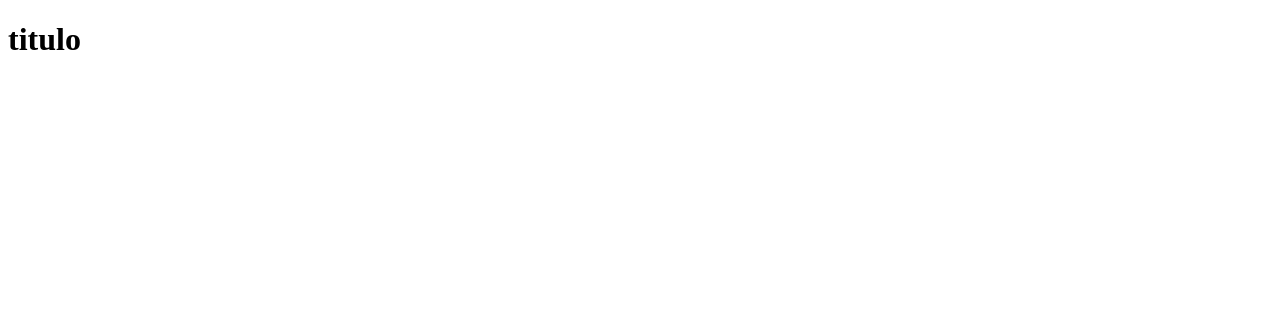
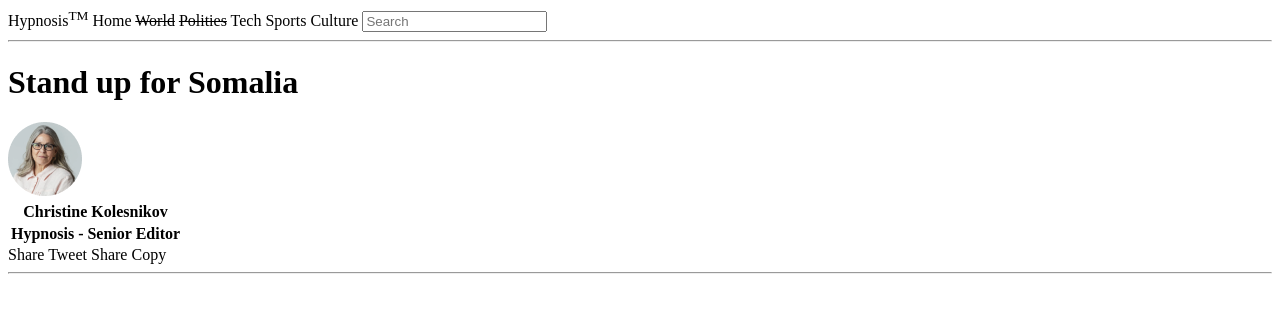
Before and after one commit to Edjhernandez/html_project, a website: page index.html in a window 1280 px wide. Drawn offline with Linux system fonts and the light colour scheme.

Commit message:
Add title and header

```diff
--- a/index.html
+++ b/index.html
@@ -4,9 +4,44 @@
     <meta charset="UTF-8">
     <meta http-equiv="X-UA-Compatible" content="IE=edge">
     <meta name="viewport" content="width=device-width, initial-scale=1.0">
-    <title>Document</title>
+    <title>News Blog Magazine Figma Template</title>
 </head>
 <body>
-    <h1>titulo</h1>
+    <header>
+        <nav>
+            <a>Hypnosis<sup>TM</sup></a>
+            <a>Home</a>
+            <a><del>World</del></a>
+            <a><del>Polities</del></a>
+            <a>Tech</a>
+            <a>Sports</a>
+            <a>Culture</a>
+            <a><Input type="search" placeholder="Search"></a>
+        </nav>
+        <hr>
+    </header>
+    <main></main>
+    <h1>Stand up for Somalia</h1>
+    <nav>
+        <a><img src="Ellipse 14.png" alt="Christine Kolesnikov photo" width="74" height="74"></a>
+        <a>
+            <table>
+            <tr>
+                <th>Christine Kolesnikov</th>
+            </tr>
+            <tr>
+                <th>Hypnosis - Senior Editor</th>
+            </tr>
+            </table>
+        </a>
+        <a>Share</a>
+        <a>Tweet</a>
+        <a>Share</a>
+        <a>Copy</a>
+
+    </nav>
+
+    <hr>
+</main>
 </body>
 </html>
```
Also changed, not shown: Ellipse 14.png (added).
